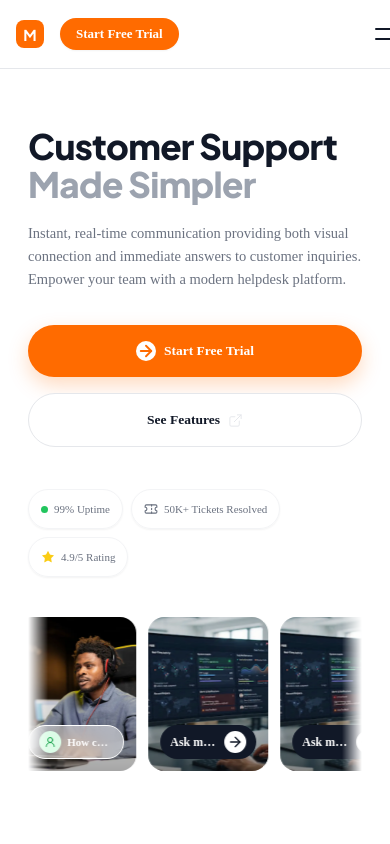
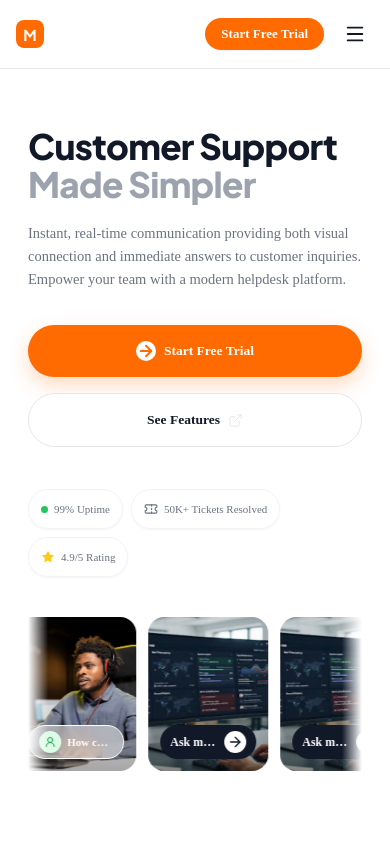
Before and after one commit to Tenniee/MyHelper, a Next.js app: page / in a window 390 px wide. Shown: the top 844 px of the page. Built offline with nearby package versions, Linux system fonts and the light colour scheme.

Commit message:
small fixes made

```diff
--- a/src/app/components/Navbar.jsx
+++ b/src/app/components/Navbar.jsx
@@ -3,6 +3,7 @@
 import { useState, useEffect } from "react";
 import Link from "next/link";
 import { motion, AnimatePresence } from "framer-motion";
+import { Menu, X } from "lucide-react";
 import styles from "./Navbar.module.css";
 
 const NAV_LINKS = ["Features", "How it works", "Reviews", "Pricing"];
@@ -63,33 +64,35 @@ const linkDropVariants = {
   },
 };
 
-// Mobile panel: height auto-animates open/closed. Framer can't animate to
-// "auto" directly on layout height reliably across browsers, so we animate
-// max-height instead -- generous ceiling, real height clips it.
-const panelVariants = {
-  hidden: { height: 0, opacity: 0 },
+// Mobile dropdown panel — height animates open/closed (Framer measures
+// "auto" automatically), children cascade in once it's open.
+const mobileMenuVariants = {
+  hidden: { opacity: 0, height: 0 },
   visible: {
+    opacity: 1,
     height: "auto",
-    opacity: 1,
-    transition: { duration: 0.3, ease: [0.22, 1, 0.36, 1] },
+    transition: { duration: 0.35, ease: [0.22, 1, 0.36, 1] },
   },
   exit: {
+    opacity: 0,
     height: 0,
-    opacity: 0,
-    transition: { duration: 0.25, ease: [0.22, 1, 0.36, 1] },
+    transition: { duration: 0.25, ease: "easeInOut" },
   },
 };
 
 const mobileLinksContainerVariants = {
   hidden: {},
-  visible: {
-    transition: { staggerChildren: 0.05, delayChildren: 0.05 },
-  },
+  visible: { transition: { staggerChildren: 0.05, delayChildren: 0.1 } },
+};
+
+const mobileItemVariants = {
+  hidden: { opacity: 0, x: -14 },
+  visible: { opacity: 1, x: 0, transition: { duration: 0.25 } },
 };
 
 export default function Navbar() {
   const [scrolled, setScrolled] = useState(false);
-  const [mobileOpen, setMobileOpen] = useState(false);
+  const [menuOpen, setMenuOpen] = useState(false);
 
   useEffect(() => {
     const onScroll = () => setScrolled(window.scrollY > 4);
@@ -98,28 +101,23 @@ export default function Navbar() {
     return () => window.removeEventListener("scroll", onScroll);
   }, []);
 
-  // Lock body scroll while the mobile menu is open, and close it
-  // automatically if the viewport grows back past the breakpoint
-  // (e.g. rotating a tablet, or resizing a browser window).
+  // Close the mobile menu automatically if the viewport grows back past
+  // the breakpoint where the desktop nav takes over.
   useEffect(() => {
-    document.body.style.overflow = mobileOpen ? "hidden" : "";
-
     const onResize = () => {
-      if (window.innerWidth > 1100) setMobileOpen(false);
+      if (window.innerWidth > 1100) setMenuOpen(false);
     };
     window.addEventListener("resize", onResize);
+    return () => window.removeEventListener("resize", onResize);
+  }, []);
 
-    return () => {
-      document.body.style.overflow = "";
-      window.removeEventListener("resize", onResize);
-    };
-  }, [mobileOpen]);
-
-  const closeMenu = () => setMobileOpen(false);
+  const closeMenu = () => setMenuOpen(false);
 
   return (
     <header
-      className={`${styles.navbar} ${scrolled ? styles.scrolled : styles.atTop}`}
+      className={`${styles.navbar} ${
+        scrolled || menuOpen ? styles.scrolled : styles.atTop
+      }`}
     >
       <div className={styles.inner}>
         {/* Logo + wordmark */}
@@ -133,7 +131,7 @@ export default function Navbar() {
           <span className={styles.logoText}>My Helpr</span>
         </motion.div>
 
-        {/* Pill nav (desktop) */}
+        {/* Pill nav */}
         <motion.nav
           className={styles.pill}
           initial="hidden"
@@ -160,7 +158,7 @@ export default function Navbar() {
           </motion.ul>
         </motion.nav>
 
-        {/* Sign in / CTA (desktop) */}
+        {/* Sign in / CTA */}
         <motion.div
           className={styles.actions}
           initial="hidden"
@@ -177,73 +175,93 @@ export default function Navbar() {
               Start Free Trial
             </Link>
           </motion.div>
-        </motion.div>
 
-        {/* Hamburger (mobile only, via CSS media query) */}
-        <button
+          <motion.button
             type="button"
             className={styles.hamburger}
-          onClick={() => setMobileOpen((prev) => !prev)}
-          aria-label={mobileOpen ? "Close menu" : "Open menu"}
-          aria-expanded={mobileOpen}
-          aria-controls="mobile-nav-panel"
+            onClick={() => setMenuOpen((v) => !v)}
+            aria-label={menuOpen ? "Close menu" : "Open menu"}
+            aria-expanded={menuOpen}
+            variants={buttonPopVariants}
           >
+            <AnimatePresence mode="wait" initial={false}>
+              {menuOpen ? (
                 <motion.span
-            className={styles.hamburgerBar}
-            animate={{
-              rotate: mobileOpen ? 45 : 0,
-              y: mobileOpen ? 0 : -5,
-            }}
-            transition={{ duration: 0.2, ease: "easeOut" }}
-          />
+                  key="close"
+                  initial={{ rotate: -90, opacity: 0 }}
+                  animate={{ rotate: 0, opacity: 1 }}
+                  exit={{ rotate: 90, opacity: 0 }}
+                  transition={{ duration: 0.2 }}
+                  className={styles.hamburgerIcon}
+                >
+                  <X size={22} strokeWidth={2} />
+                </motion.span>
+              ) : (
                 <motion.span
-            className={styles.hamburgerBar}
-            animate={{
-              rotate: mobileOpen ? -45 : 0,
-              y: mobileOpen ? 0 : 5,
-            }}
-            transition={{ duration: 0.2, ease: "easeOut" }}
-          />
-        </button>
+                  key="menu"
+                  initial={{ rotate: 90, opacity: 0 }}
+                  animate={{ rotate: 0, opacity: 1 }}
+                  exit={{ rotate: -90, opacity: 0 }}
+                  transition={{ duration: 0.2 }}
+                  className={styles.hamburgerIcon}
+                >
+                  <Menu size={22} strokeWidth={2} />
+                </motion.span>
+              )}
+            </AnimatePresence>
+          </motion.button>
+        </motion.div>
       </div>
 
-      {/* Mobile menu panel */}
+      {/* Mobile dropdown menu */}
       <AnimatePresence>
-        {mobileOpen && (
+        {menuOpen && (
           <motion.div
-            id="mobile-nav-panel"
-            className={styles.mobilePanel}
+            className={styles.mobileMenu}
             initial="hidden"
             animate="visible"
             exit="exit"
-            variants={panelVariants}
+            variants={mobileMenuVariants}
           >
-            <motion.div
-              className={styles.mobilePanelInner}
+            <motion.ul
+              className={styles.mobileLinkList}
               initial="hidden"
               animate="visible"
               variants={mobileLinksContainerVariants}
             >
               {NAV_LINKS.map((label) => (
-                <motion.a
-                  key={label}
+                <motion.li key={label} variants={mobileItemVariants}>
+                  <a
                     href={`#${label.toLowerCase().replace(/\s+/g, "-")}`}
                     className={styles.mobileLink}
-                  variants={linkDropVariants}
                     onClick={closeMenu}
                   >
                     {label}
-                </motion.a>
+                  </a>
+                </motion.li>
               ))}
+            </motion.ul>
 
-              <motion.div className={styles.mobileActions} variants={linkDropVariants}>
-                <Link href="/login" className={styles.mobileSignIn} onClick={closeMenu}>
+            <motion.div
+              className={styles.mobileActions}
+              initial="hidden"
+              animate="visible"
+              variants={mobileItemVariants}
+            >
+              <Link
+                href="/login"
+                className={styles.mobileSignIn}
+                onClick={closeMenu}
+              >
                 Sign In
               </Link>
-                <Link href="/register" className={styles.mobileCta} onClick={closeMenu}>
+              <Link
+                href="/register"
+                className={styles.mobileCta}
+                onClick={closeMenu}
+              >
                 Start Free Trial
               </Link>
-              </motion.div>
             </motion.div>
           </motion.div>
         )}
--- a/src/app/components/Navbar.module.css
+++ b/src/app/components/Navbar.module.css
@@ -195,14 +195,137 @@
   box-shadow: 0px 4px 10px 0px #ff6b0033;
 }
 
+/* ---------- Hamburger (mobile only) ---------- */
+
+.hamburger {
+  display: none;
+  align-items: center;
+  justify-content: center;
+  width: 38px;
+  height: 38px;
+  border: none;
+  border-radius: 9999px;
+  background: transparent;
+  color: #111827;
+  cursor: pointer;
+  transition: background 0.2s ease;
+}
+
+.hamburger:hover {
+  background: #f3f4f6;
+}
+
+.hamburgerIcon {
+  display: flex;
+  align-items: center;
+  justify-content: center;
+}
+
+/* ---------- Mobile dropdown ---------- */
+
+.mobileMenu {
+  position: absolute;
+  top: 100%;
+  left: 0;
+  right: 0;
+  overflow: hidden;
+  background: #ffffff;
+  border-bottom: 1px solid #e5e7eb;
+  box-shadow: 0px 12px 24px 0px #00000014;
+}
+
+.mobileLinkList {
+  list-style: none;
+  margin: 0;
+  padding: 12px 24px 8px;
+  display: flex;
+  flex-direction: column;
+  gap: 2px;
+}
+
+.mobileLink {
+  display: block;
+  padding: 12px 10px;
+  border-radius: 10px;
+  color: #374151;
+  font-size: 15px;
+  font-weight: 500;
+  text-decoration: none;
+  transition: background 0.15s ease, color 0.15s ease;
+}
+
+.mobileLink:hover {
+  background: #f9fafb;
+  color: #111827;
+}
+
+.mobileActions {
+  display: flex;
+  flex-direction: column;
+  gap: 10px;
+  padding: 16px 24px 24px;
+  margin-top: 4px;
+  border-top: 1px solid #f3f4f6;
+}
+
+.mobileSignIn {
+  display: flex;
+  align-items: center;
+  justify-content: center;
+  padding: 12px;
+  border-radius: 9999px;
+  border: 1px solid #e5e7eb;
+  color: #374151;
+  font-weight: 600;
+  font-size: 14.5px;
+  text-decoration: none;
+  transition: background 0.2s ease;
+}
+
+.mobileSignIn:hover {
+  background: #f9fafb;
+}
+
+.mobileCta {
+  display: flex;
+  align-items: center;
+  justify-content: center;
+  padding: 12px;
+  border-radius: 9999px;
+  background: #ff6b00;
+  color: #ffffff;
+  font-weight: 600;
+  font-size: 14.5px;
+  text-decoration: none;
+  box-shadow: 0px 4px 12px 0px #ff6b0033;
+  transition: transform 0.2s ease, background 0.2s ease;
+}
+
+.mobileCta:hover {
+  transform: translateY(-1px);
+  background: #e85f00;
+}
+
 /* ---------- Responsive ---------- */
 
 @media (max-width: 1100px) {
   .inner {
+    display: flex;
+    justify-content: space-between;
     padding: 0 32px;
   }
   .pill {
     display: none;
+  }
+  .signIn {
+    display: none;
+  }
+  .hamburger {
+    display: flex;
+  }
+  .actions {
+    min-width: auto;
+    gap: 12px;
   }
 }
 
@@ -212,9 +335,6 @@
   }
   .logoText {
     font-size: 17px;
-  }
-  .signIn {
-    display: none;
   }
 }
 
@@ -238,108 +358,3 @@
     font-size: 13px;
   }
 }
-
-/* ---------- Hamburger button ---------- */
-
-.hamburger {
-  display: none;
-  align-items: center;
-  justify-content: center;
-  width: 40px;
-  height: 40px;
-  border: none;
-  background: transparent;
-  cursor: pointer;
-  border-radius: 8px;
-  transition: background 0.2s ease;
-}
-
-.hamburger:hover {
-  background: #f3f4f6;
-}
-
-.hamburgerBar {
-  position: absolute;
-  width: 20px;
-  height: 2px;
-  background: #111827;
-  border-radius: 2px;
-}
-
-@media (max-width: 1100px) {
-  .hamburger {
-    display: flex;
-  }
-}
-
-/* ---------- Mobile menu panel ---------- */
-
-.mobilePanel {
-  position: fixed;
-  top: 82px;
-  left: 0;
-  right: 0;
-  background: #ffffff;
-  border-bottom: 1px solid #e5e7eb;
-  overflow: hidden;
-  z-index: 49;
-}
-
-.mobilePanelInner {
-  display: flex;
-  flex-direction: column;
-  padding: 20px 24px 28px;
-  gap: 4px;
-}
-
-.mobileLink {
-  color: #374151;
-  font-size: 17px;
-  font-weight: 500;
-  text-decoration: none;
-  padding: 12px 4px;
-  border-bottom: 1px solid #f3f4f6;
-}
-
-.mobileLink:last-of-type {
-  border-bottom: none;
-}
-
-.mobileActions {
-  display: flex;
-  flex-direction: column;
-  gap: 10px;
-  margin-top: 16px;
-}
-
-.mobileSignIn {
-  display: inline-flex;
-  align-items: center;
-  justify-content: center;
-  padding: 12px;
-  color: #4b5563;
-  font-weight: 600;
-  font-size: 15px;
-  text-decoration: none;
-  border: 1px solid #e5e7eb;
-  border-radius: 9999px;
-}
-
-.mobileCta {
-  display: inline-flex;
-  align-items: center;
-  justify-content: center;
-  padding: 12px;
-  border-radius: 9999px;
-  background: #ff6b00;
-  color: #ffffff;
-  font-weight: 600;
-  font-size: 15px;
-  text-decoration: none;
-}
-
-@media (max-width: 400px) {
-  .mobilePanel {
-    top: 68px;
-  }
-}
```
Also changed, not shown: src/app/components/FinalCTA.module.css (+10 -13 lines), src/app/components/Footer.module.css (+45 -7 lines), src/app/components/Howitworks.jsx (+9 -3 lines), src/app/components/Howitworks.module.css (+18 -0 lines). Lines whose indentation alone changed are shown as unchanged.
